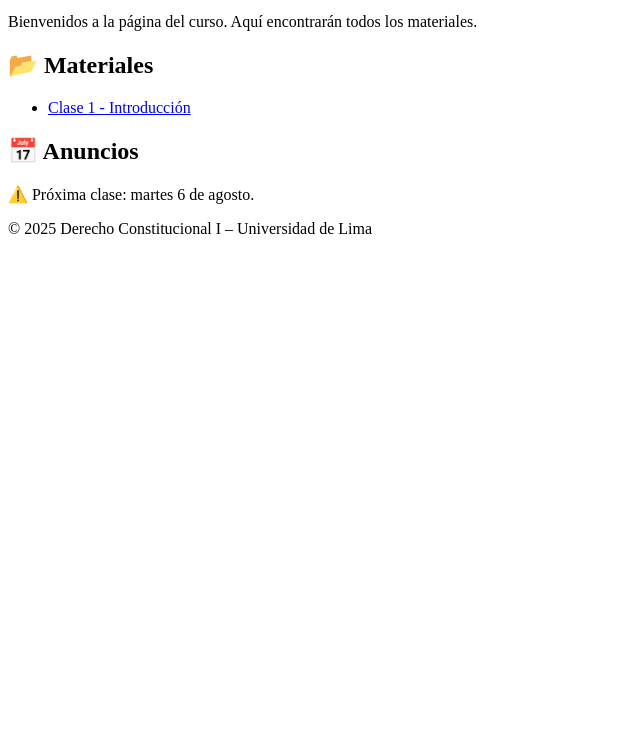
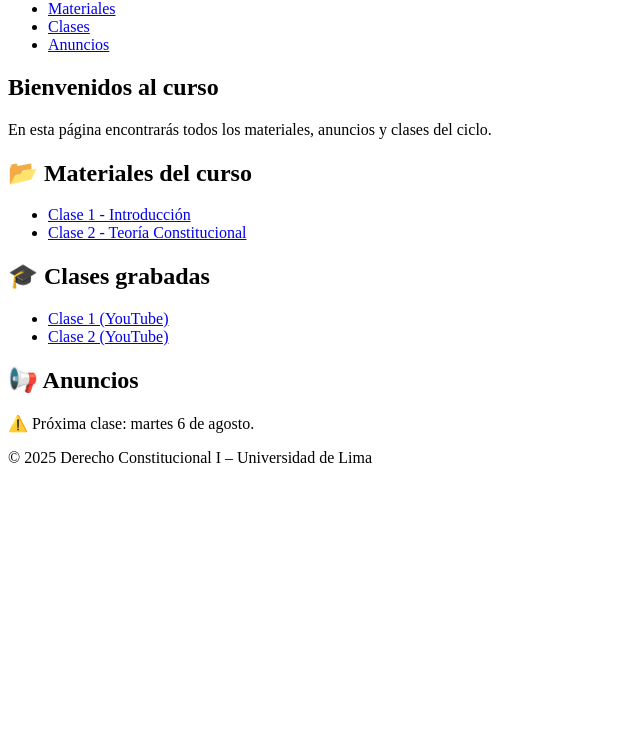
Before and after one commit to HenryRdns/dci-web, a plain HTML site: page index.html in a window 1280 px wide. Shown: the part 68-800 px from the top of the page, without its empty margins (0-640 px from the left). Drawn offline with Linux system fonts and the light colour scheme.

Commit message:
Update index.html

```diff
--- a/index.html
+++ b/index.html
@@ -4,21 +4,56 @@
   <meta charset="UTF-8">
   <meta name="viewport" content="width=device-width, initial-scale=1.0">
   <title>Derecho Constitucional I - Universidad de Lima</title>
+  <link rel="stylesheet" href="style.css">
 </head>
 <body>
-  <h1>📚 Derecho Constitucional I</h1>
-  <p>Bienvenidos a la página del curso. Aquí encontrarán todos los materiales.</p>
 
-  <h2>📂 Materiales</h2>
-  <ul>
-    <li><a href="materiales/Clase1.pdf">Clase 1 - Introducción</a></li>
-  </ul>
+  <!-- 🔹 MENÚ DE NAVEGACIÓN -->
+  <header>
+    <nav class="navbar">
+      <h1>📚 Derecho Constitucional I</h1>
+      <ul class="nav-links">
+        <li><a href="#materiales">Materiales</a></li>
+        <li><a href="#clases">Clases</a></li>
+        <li><a href="#anuncios">Anuncios</a></li>
+      </ul>
+    </nav>
+  </header>
 
-  <h2>📅 Anuncios</h2>
-  <p>⚠️ Próxima clase: martes 6 de agosto.</p>
+  <!-- 🔹 PORTADA -->
+  <section class="hero">
+    <h2>Bienvenidos al curso</h2>
+    <p>En esta página encontrarás todos los materiales, anuncios y clases del ciclo.</p>
+  </section>
 
+  <!-- 🔹 MATERIALES -->
+  <section id="materiales">
+    <h2>📂 Materiales del curso</h2>
+    <ul>
+      <li><a href="materiales/Clase1.pdf" target="_blank">Clase 1 - Introducción</a></li>
+      <li><a href="materiales/Clase2.pdf" target="_blank">Clase 2 - Teoría Constitucional</a></li>
+    </ul>
+  </section>
+
+  <!-- 🔹 CLASES -->
+  <section id="clases">
+    <h2>🎓 Clases grabadas</h2>
+    <ul>
+      <li><a href="https://www.youtube.com/" target="_blank">Clase 1 (YouTube)</a></li>
+      <li><a href="https://www.youtube.com/" target="_blank">Clase 2 (YouTube)</a></li>
+    </ul>
+  </section>
+
+  <!-- 🔹 ANUNCIOS -->
+  <section id="anuncios">
+    <h2>📢 Anuncios</h2>
+    <p>⚠️ Próxima clase: martes 6 de agosto.</p>
+  </section>
+
+  <!-- 🔹 PIE DE PÁGINA -->
   <footer>
     <p>© 2025 Derecho Constitucional I – Universidad de Lima</p>
   </footer>
+
 </body>
 </html>
```
